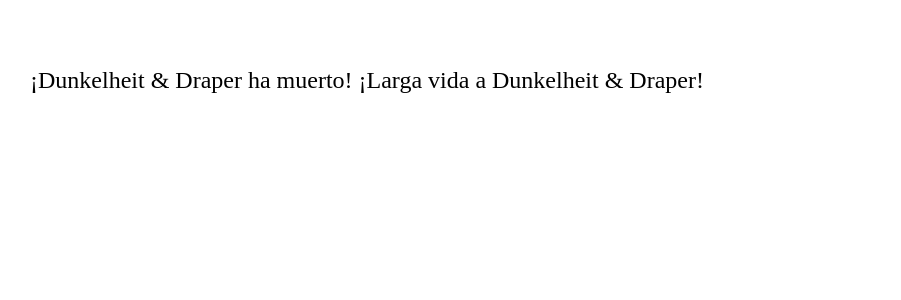
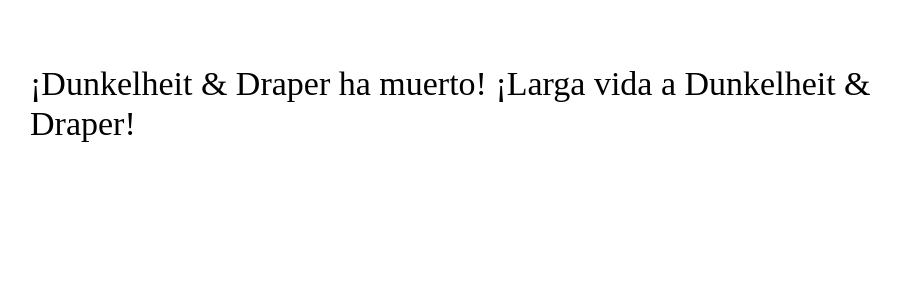
Before and after one commit to carjimfa/dunkelheit-draper-webapp, an Angular app: page / in a window 1280 px wide. Shown: the top 300 px of the page, without its empty margins (150-1051 px from the left). Built offline with nearby package versions, Linux system fonts and the light colour scheme; a web font is replaced by a local one.

Commit message:
Adds mat-display-1 to title

```diff
--- a/src/app/features/home/home.component.html
+++ b/src/app/features/home/home.component.html
@@ -1,5 +1,5 @@
 <div class="wrapper mat-typography">
     <div>
-        <h1>¡Dunkelheit & Draper ha muerto! ¡Larga vida a Dunkelheit & Draper!</h1>
+        <h1 class="mat-display-1">¡Dunkelheit & Draper ha muerto! ¡Larga vida a Dunkelheit & Draper!</h1>
     </div>
 </div>
```
